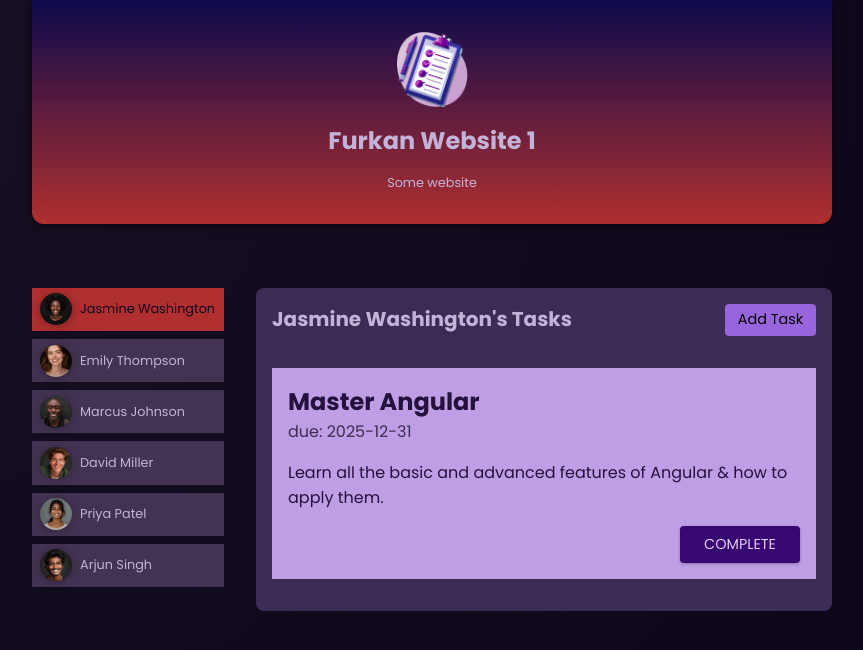
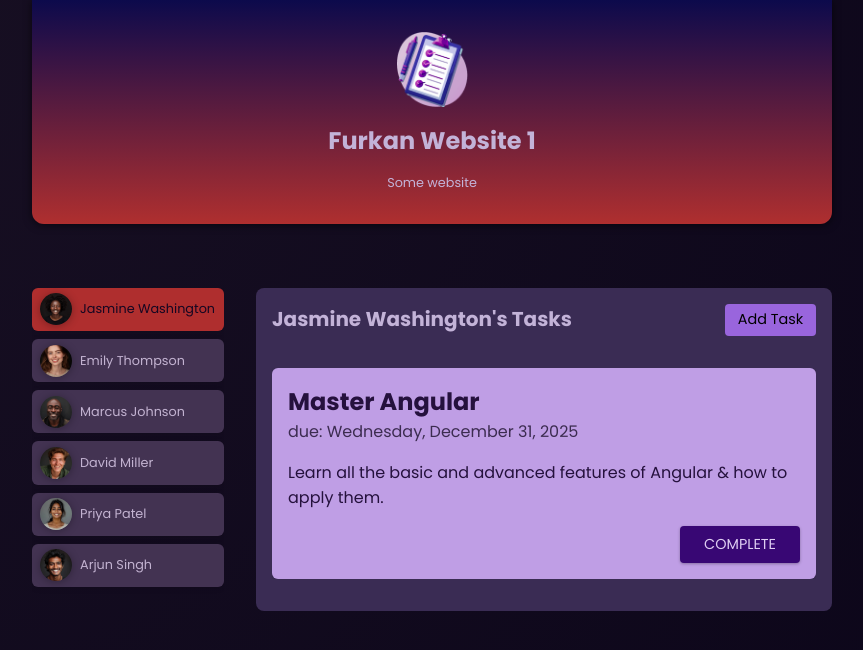
Before and after one commit to furkangurbuz5/01-starting-project, an Angular app: page / in a window 1280 px wide. Both pictures are taken after a click on the button "Jasmine Washington". Shown: the top 650 px of the page, without its empty margins (208-1071 px from the left). Built offline with nearby package versions, Linux system fonts and the light colour scheme.

Commit message:
Add tasks service and move logic to this service

```diff
--- a/src/app/shared/card/card.component.html
+++ b/src/app/shared/card/card.component.html
@@ -1,3 +1,3 @@
 <div>
-
+  <ng-content/>
 </div>
--- a/src/app/tasks/task/task.component.html
+++ b/src/app/tasks/task/task.component.html
@@ -1,8 +1,10 @@
+<app-card>
   <article>
     <h2>{{ task?.title }}</h2>
-  <time>due: {{ task?.dueDate }}</time>
+    <time>due: {{ task?.dueDate | date:'fullDate' }}</time>
     <p>{{ task?.summary }}</p>
     <p class="actions">
       <button (click)="onCompleteTask()">COMPLETE</button>
     </p>
   </article>
+</app-card>
--- a/src/app/tasks/tasks.component.ts
+++ b/src/app/tasks/tasks.component.ts
@@ -1,8 +1,8 @@
 import {Component, Input} from '@angular/core';
 import {TaskComponent} from "./task/task.component";
-import {tasks} from "./tasks";
-import {type NewTaskData, type Task} from './task/task.model';
+import {type NewTaskData} from './task/task.model';
 import {NewTaskComponent} from "./new-task/new-task.component";
+import {TasksService} from "./tasks.service";
 
 @Component({
   selector: 'app-tasks',
@@ -16,14 +16,21 @@ export class TasksComponent {
   @Input({required: true}) userName?: string;
 
   protected isAddingTask: boolean = false;
-  protected tasks = tasks;
+
+  constructor(private tasksService: TasksService){}
 
   get selectedUserTasks() {
-    return this.tasks.filter((task) => task.userId === this.userId)
+    if(this.userId === undefined){
+      return [];
+    }
+    return this.tasksService.getUserTasks(this.userId);
   }
 
   onCompleteTask(id: string) {
-    this.tasks = this.tasks.filter((task) => task.id !== id);
+    if(id === undefined){
+      return;
+    }
+    this.tasksService.removeTask(id);
   }
 
   onStartAddTask() {
@@ -35,14 +42,9 @@ export class TasksComponent {
   }
 
   onAddTask(taskData: NewTaskData) {
-    const task: Task = {
-      id: new Date().getTime().toString(),
-      userId: this.userId!,
-      title: taskData.title,
-      summary: taskData.summary,
-      dueDate: taskData.dueDate,
+    if(this.userId === undefined){
+      return;
     }
-    this.tasks.push(task);
-    this.isAddingTask = false;
+    this.tasksService.addTask(taskData, this.userId);
   }
 }
--- /dev/null
+++ b/src/app/tasks/tasks.service.ts
@@ -0,0 +1,31 @@
+import {Injectable} from "@angular/core";
+import {tasks} from "./tasks";
+import {type NewTaskData, type Task} from './task/task.model';
+
+@Injectable(
+  {providedIn: "root"}
+)
+export class TasksService {
+
+  private tasks = tasks;
+
+  public getUserTasks(userId: string): Task[] {
+    return this.tasks.filter((task) => task.userId === userId)
+  }
+
+  public addTask(taskData: NewTaskData, userId: string) {
+    const task: Task = {
+      id: new Date().getTime().toString(),
+      userId: userId,
+      title: taskData.title,
+      summary: taskData.summary,
+      dueDate: taskData.dueDate,
+    }
+    this.tasks.push(task);
+  }
+
+  public removeTask(taskId: string) {
+    this.tasks = this.tasks.filter((task) => task.id !== taskId);
+  }
+
+}
--- a/src/app/user/user.component.css
+++ b/src/app/user/user.component.css
@@ -1,4 +1,3 @@
-
 button {
   display: flex;
   align-items: center;
--- a/src/app/user/user.component.html
+++ b/src/app/user/user.component.html
@@ -1,6 +1,6 @@
-<div>
+<app-card>
   <button [class.active]="selected" (click)="onSelectUser()">
     <img [alt]="" [src]="imagePath"/>
     <span>{{ user.name }}</span>
   </button>
-</div>
+</app-card>
--- a/src/app/user/user.component.ts
+++ b/src/app/user/user.component.ts
@@ -1,11 +1,14 @@
 import {Component, EventEmitter, Input, Output} from '@angular/core';
 import {type User} from "./user.model";
+import {CardComponent} from "../shared/card/card.component";
 
 @Component({
   selector: 'app-user',
   standalone: true,
   templateUrl: './user.component.html',
-  imports: [],
+  imports: [
+    CardComponent
+  ],
   styleUrl: './user.component.css'
 })
 export class UserComponent {
```
Also changed, not shown: src/app/tasks/task/task.component.ts (+6 -1 lines). Lines whose indentation alone changed are shown as unchanged.
